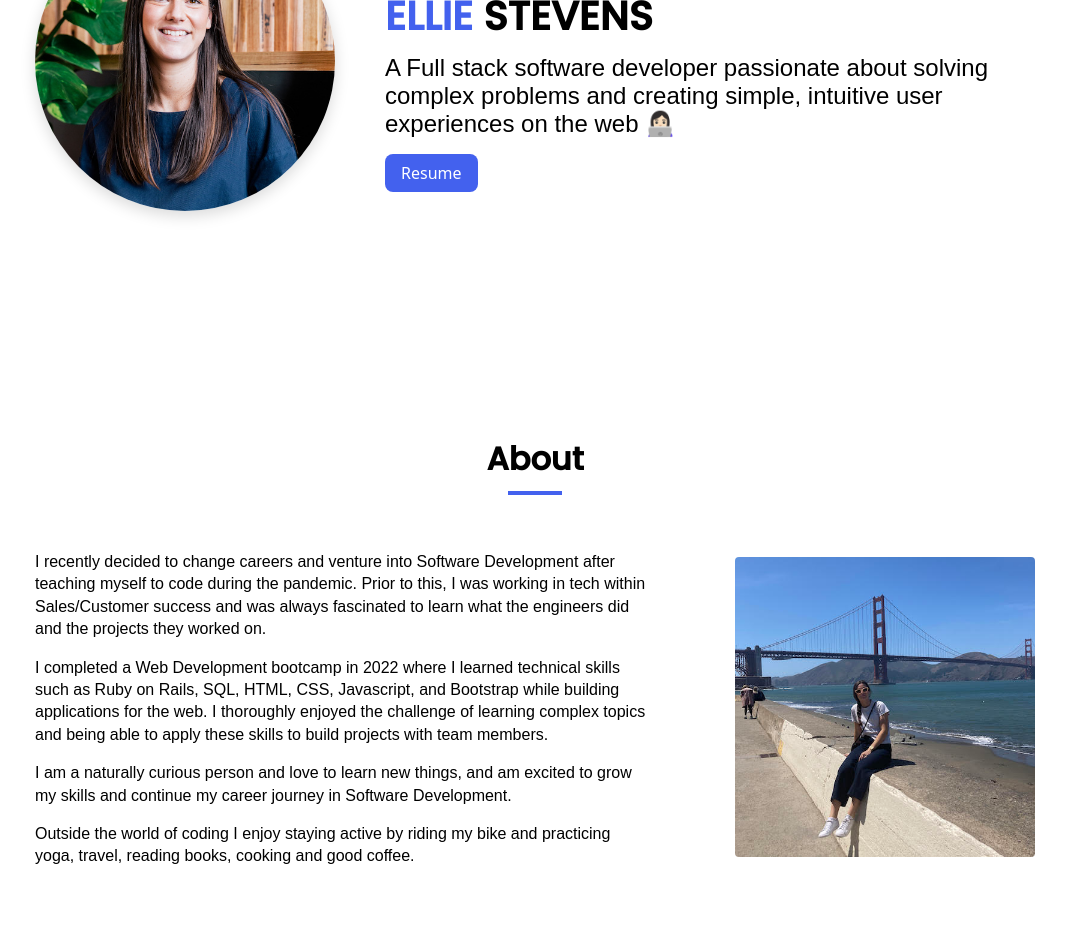
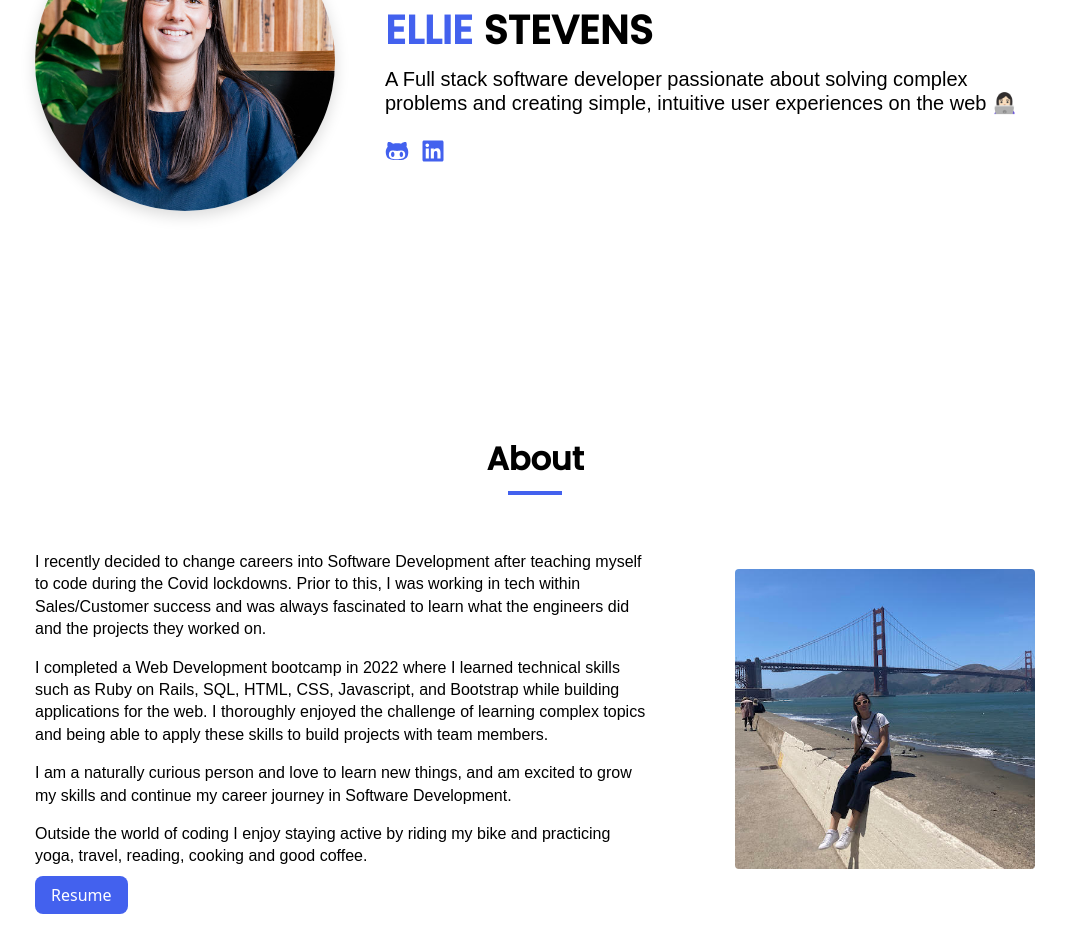
Before and after one commit to Elliee/ellie-portfolio-, a React (Create React App) app: page / in a window 1280 px wide. Shown: the part 400-1352 px from the top of the page, without its empty margins (105-1171 px from the left). Built offline with nearby package versions, Linux system fonts and the light colour scheme.

Commit message:
import/add icons

```diff
--- a/package.json
+++ b/package.json
@@ -8,6 +8,7 @@
     "@testing-library/user-event": "^13.5.0",
     "react": "^18.2.0",
     "react-dom": "^18.2.0",
+    "react-icons": "^4.7.1",
     "react-scripts": "5.0.1",
     "web-vitals": "^2.1.4"
   },
--- a/src/components/About.css
+++ b/src/components/About.css
@@ -12,6 +12,20 @@
   font-family:Arial, Helvetica, sans-serif;
   margin-right: 32px;
   line-height: 1.4;
+}
+
+.resume__btn {
+  background-color: #4361ee;
+  color: white;
+  text-decoration: none;
+  padding: 8px 16px 8px 16px;
+  border-radius: 8px;
+  font-family: system-ui, -apple-system, BlinkMacSystemFont, 'Segoe UI', Roboto, Oxygen, Ubuntu, Cantarell, 'Open Sans', 'Helvetica Neue', sans-serif;
+}
+
+.resume__btn:hover {
+  transition: 0.5s;
+  box-shadow: rgba(50, 50, 93, 0.25) 0px 13px 27px -5px, rgba(0, 0, 0, 0.3) 0px 8px 16px -8px;
 }
 
 .about__img {
--- a/src/components/About.js
+++ b/src/components/About.js
@@ -7,11 +7,11 @@ const About = () => {
       <hr className="section__underline"></hr>
       <div className="about-flex">
         <div className="about__text">
-          <p>I recently decided to change careers and venture into Software Development after teaching myself to code during the pandemic. Prior to this, I was working in tech within Sales/Customer success and was always fascinated to learn what the engineers did and the projects they worked on.</p>
+          <p>I recently decided to change careers into Software Development after teaching myself to code during the Covid lockdowns. Prior to this, I was working in tech within Sales/Customer success and was always fascinated to learn what the engineers did and the projects they worked on.</p>
           <p>I completed a Web Development bootcamp in 2022 where I learned technical skills such as Ruby on Rails, SQL, HTML, CSS, Javascript, and Bootstrap while building applications for the web. I thoroughly enjoyed the challenge of learning complex topics and being able to apply these skills to build projects with team members.</p>
           <p>I am a naturally curious person and love to learn new things, and am excited to grow my skills and continue my career journey in Software Development.</p>
-          <p>Outside the world of coding I enjoy staying active by riding my bike and practicing yoga, travel, reading books, cooking and good coffee.</p>
-
+          <p>Outside the world of coding I enjoy staying active by riding my bike and practicing yoga, travel, reading, cooking and good coffee.</p>
+          <a href="resume" className="resume__btn">Resume</a>
         </div>
         <div>
           <img src={aboutImage} alt="Ellie Stevens" className="about__img"/>
--- a/src/components/Contact.css
+++ b/src/components/Contact.css
@@ -7,11 +7,11 @@
 .contact-flex {
   display: flex;
   justify-content: space-evenly;
+  align-items: center;
+  font-family: Arial, Helvetica, sans-serif;
 }
 
-
 .contact__form {
-  /* background-color: #4361ee; */
   padding: 20px;
   border-radius: 5px;
 }
@@ -39,6 +39,38 @@ textarea {
   border: none;
   background: #4361ee;
   color: white;
+  font-family: Arial, Helvetica, sans-serif;
+}
+
+.contact__box {
+  border: 1px solid black;
+  padding: 24px;
+  text-align: center;
+  margin-bottom: 16px;
+  border-radius: 16px;
+  background-color:#4361ee;
+  color: white;
+}
+
+.contact__box:hover {
+  transition: 0.5s;
+  box-shadow: rgba(50, 50, 93, 0.25) 0px 13px 27px -5px, rgba(0, 0, 0, 0.3) 0px 8px 16px -8px;
+}
+
+.contact__box a {
+  color: white;
+}
+
+.contact__box p {
+  margin: 0;
+}
+
+.contact__text {
+  font-weight: bold;
+}
+
+.contact__icon {
+  font-size: 24px;
 }
 
 @media(max-width:600px) {
--- a/src/components/Contact.js
+++ b/src/components/Contact.js
@@ -1,4 +1,10 @@
 import './Contact.css'
+import { IoMailSharp } from "react-icons/io5";
+import { IoLogoLinkedin } from "react-icons/io5";
+import { IoLocationSharp } from "react-icons/io5";
+
+
+
 
 const Contact = () => {
   return (
@@ -7,19 +13,26 @@ const Contact = () => {
       <hr className="section__underline"></hr>
       <div className="contact-flex">
         <div>
-          <p>Email:</p>
-          <a href="mailto:elliebstevens@gmail.com">elliebstevens@gmail.com</a>
-          <p>LinkedIn:</p>
-          <a href="https://www.linkedin.com/in/elliestevens/">Ellie Stevens</a>
-          <p>Location:</p>
-          <p>Melbourne, Aus</p>
+
+          <div className="contact__box">
+            < IoMailSharp className="contact__icon" /><br></br>
+            <a href="mailto:elliebstevens@gmail.com">Send an email</a>
+          </div>
+          <div className="contact__box">
+            < IoLogoLinkedin className="contact__icon"/><br></br>
+            <a href="https://www.linkedin.com/in/elliestevens/" target="_blank">Connect on LinkedIn</a>
+          </div>
+          <div className="contact__box">
+            < IoLocationSharp className="contact__icon" />
+            <p>Melbourne, Aus.</p>
+          </div>
         </div>
         <div>
           <form className="contact__form" action="mailto:elliebstevens@gmail.com">
             <input type="text" placeholder="name" className="contact__input" required/>
             <input type="text" placeholder="email" className="contact__input" required /><br></br>
             <textarea placeholder="message" className="contact__textarea" required></textarea><br></br>
-            <input type="submit" value="send" className="contact__btn"/>
+            <input type="submit" value="Send" className="contact__btn"/>
           </form>
         </div>
       </div>
--- a/src/components/Header.css
+++ b/src/components/Header.css
@@ -29,10 +29,21 @@ h1 {
 }
 
 .header__bottom {
-  font-size: 24px;
+  font-size: 20px;
   margin: 0;
   margin-bottom: 24px;
   font-family:Arial, Helvetica, sans-serif;
+}
+
+.header__icon {
+  color: #4361ee;
+  margin-right: 12px;
+  font-size: 24px;
+}
+
+.header__icon:hover {
+  transition: 0.5s;
+  box-shadow: rgba(50, 50, 93, 0.25) 0px 13px 27px -5px, rgba(0, 0, 0, 0.3) 0px 8px 16px -8px;
 }
 
 .profile-image {
@@ -41,21 +52,6 @@ h1 {
   border-radius: 50%;
   margin-right: 50px;
   box-shadow: rgba(0, 0, 0, 0.15) 0px 5px 15px 0px;
-}
-
-.resume__btn {
-  background-color: #4361ee;
-  color: white;
-  text-decoration: none;
-  padding: 8px 16px 8px 16px;
-  border-radius: 8px;
-  font-family: system-ui, -apple-system, BlinkMacSystemFont, 'Segoe UI', Roboto, Oxygen, Ubuntu, Cantarell, 'Open Sans', 'Helvetica Neue', sans-serif;
-}
-
-.resume__btn:hover {
-  /* transition-timing-function: ease; */
-  transition: 0.5s;
-  box-shadow: rgba(50, 50, 93, 0.25) 0px 13px 27px -5px, rgba(0, 0, 0, 0.3) 0px 8px 16px -8px;
 }
 
 @media(max-width:768px) {
--- a/src/components/Header.js
+++ b/src/components/Header.js
@@ -1,5 +1,7 @@
 import profileImage from '../images/profileImage.jpg'
 import './Header.css'
+import { FaGithubAlt } from "react-icons/fa";
+import { FaLinkedin } from "react-icons/fa";
 
 const Header = () => {
   return (
@@ -13,7 +15,8 @@ const Header = () => {
           <p className="header__bottom">A Full stack software developer passionate about solving complex problems and creating
           simple, intuitive user experiences on the web 👩🏻‍💻
           </p>
-          <a href="somethin" className="resume__btn">Resume</a>
+        <a href="https://github.com/Elliee" target="_blank" className="header__icon">< FaGithubAlt /></a>
+        <a href="https://www.linkedin.com/in/elliestevens/" target="_blank" className="header__icon">< FaLinkedin /></a>
         </div>
     </div>
    );
--- a/src/components/Skills.css
+++ b/src/components/Skills.css
@@ -16,7 +16,7 @@
 .skills__img {
   width: 350px;
   height: 350px;
-  margin-left: 32px;
+  margin-left: 80px;
 }
 
 .skill {
@@ -24,7 +24,7 @@
   padding: 5px;
   border-radius: 4px;
   margin-right: 10px;
-  font-family:Arial, Helvetica, sans-serif;
+  font-family: Arial, Helvetica, sans-serif;
   margin-bottom: 8px;
 }
 
```
Also changed, not shown: 1 other file (tests, documents, lock files or other folders).
